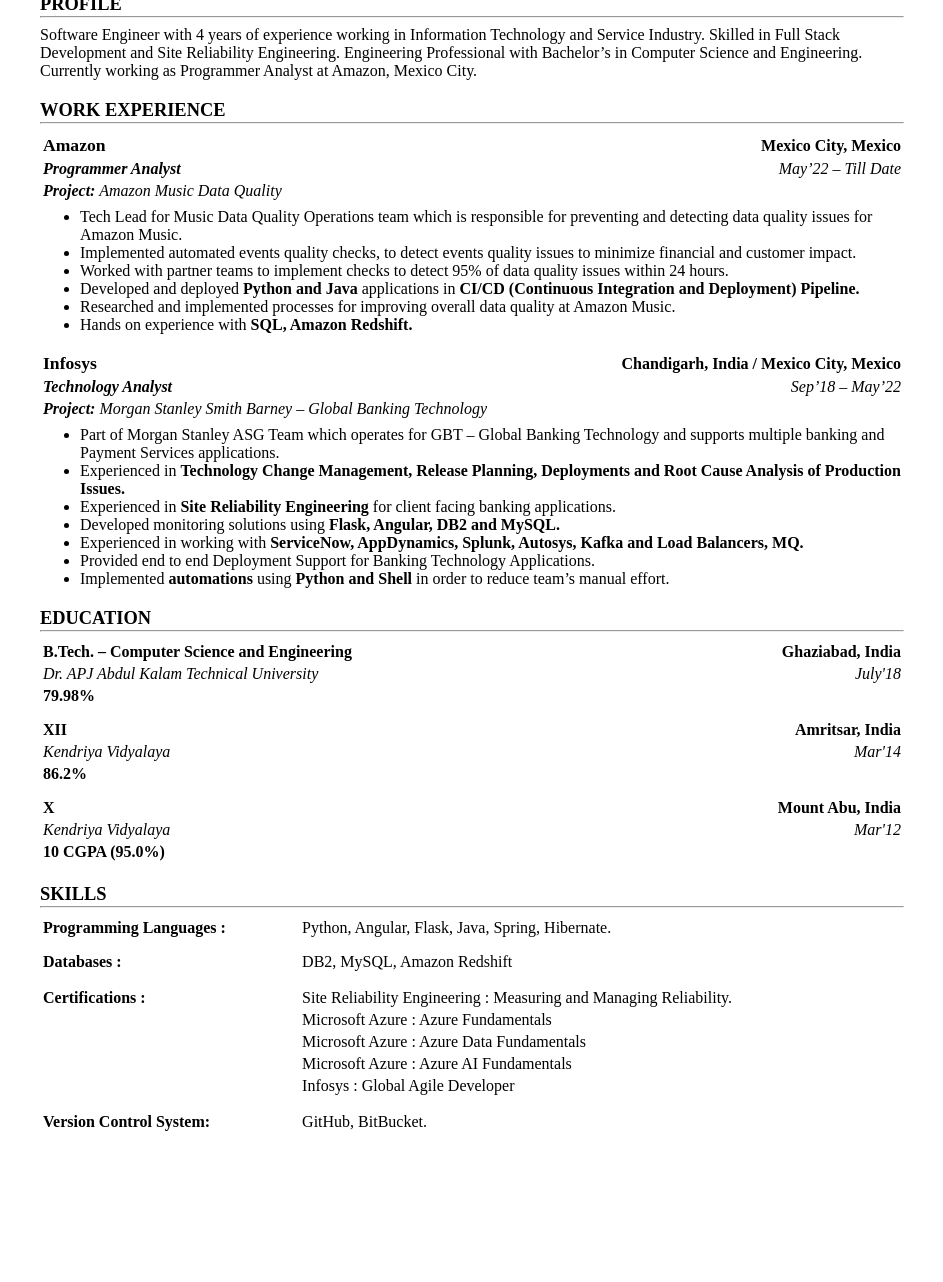
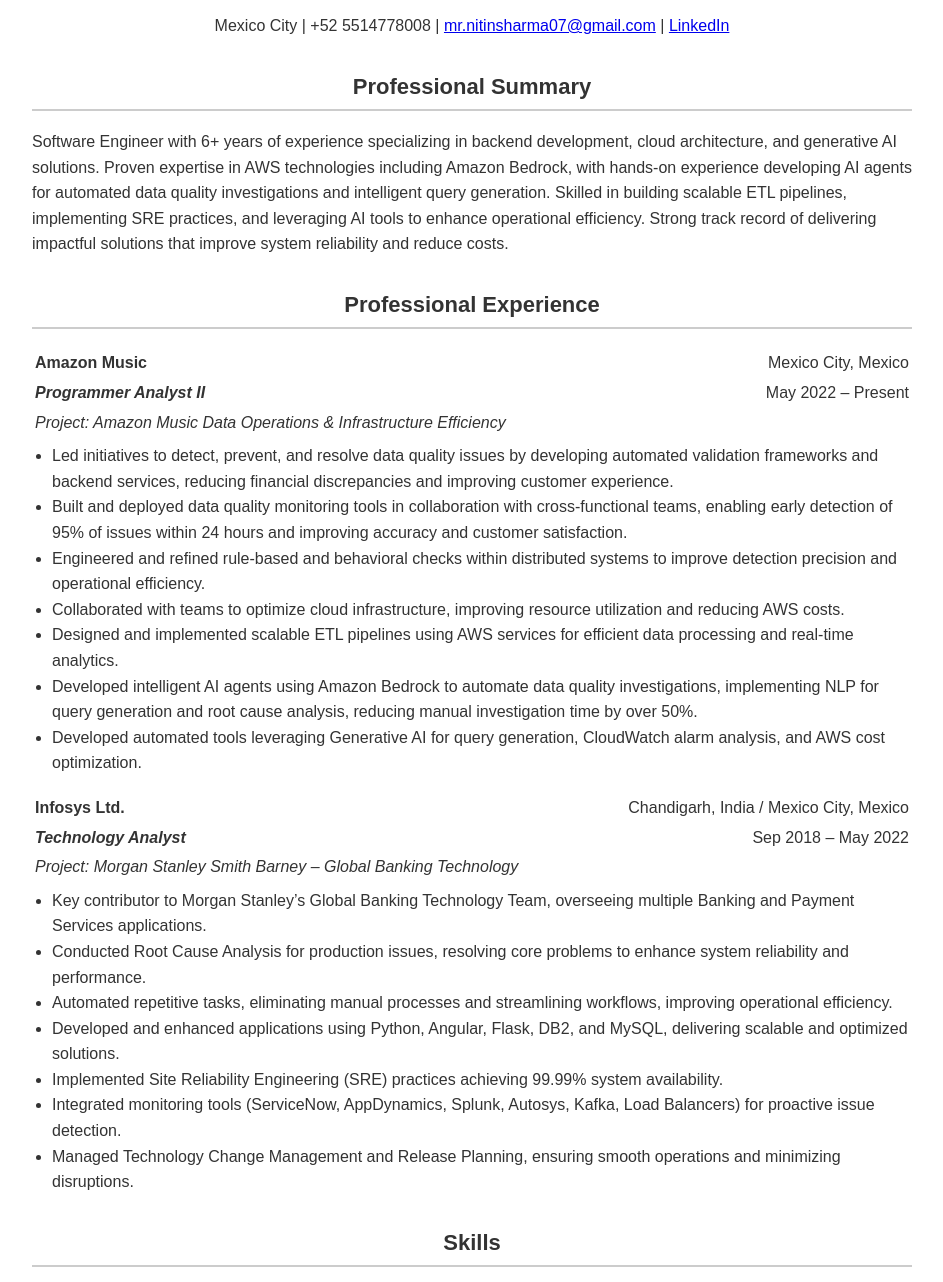
Before and after one commit to nitinsharma74/cv, a plain HTML site: page index.html in a window 1280 px wide. Shown: the part 107-1389 px from the top of the page, without its empty margins (168-1111 px from the left). Before the commit the page ends 1257 px from the top, so only its background shows below. Drawn offline with Linux system fonts and the light colour scheme.

Commit message:
Update index.html

```diff
--- a/index.html
+++ b/index.html
@@ -1,202 +1,151 @@
 <!DOCTYPE html>
-<html lang="en" dir="ltr">
+<html lang="en">
 
 <head>
-    <meta charset="utf-8">
+    <meta charset="UTF-8">
     <title>Nitin Sharma</title>
     <style>
-        div {
-            padding-right: 80px;
-            padding-left: 80px;
+        body {
+            font-family: Arial, sans-serif;
+            line-height: 1.6;
+            margin: 40px 200px;
+            color: #333;
         }
 
-        body {
-            padding-right: 200px;
-            padding-left: 200px;
+        h1, h2 {
+            text-align: center;
         }
 
-        .content {
-            text-align: justify;
-            margin-top: 20px;
+        h1 {
+            font-size: 40px;
+            margin-bottom: 5px;
         }
 
-        .blank_row {
-            height: 10px;
-            background-color: #FFFFFF;
+        h2 {
+            font-size: 22px;
+            margin-top: 30px;
+            border-bottom: 2px solid #ccc;
+            padding-bottom: 5px;
+        }
+
+        p.contact {
+            text-align: center;
+            font-size: 16px;
+        }
+
+        ul {
+            margin-top: 5px;
+            padding-left: 20px;
+        }
+
+        table {
+            width: 100%;
+            margin-top: 10px;
+        }
+
+        td {
+            vertical-align: top;
+        }
+
+        .job-title {
+            font-style: italic;
+            font-weight: bold;
+        }
+
+        .project {
+            font-style: italic;
+        }
+
+        .section {
+            margin-top: 20px;
         }
     </style>
 </head>
 
 <body>
-    <p style="text-align: center;"><strong style="font-size: 40px;">Nitin Sharma</strong><br>
-        Mexico City | +52 5542758200 | <a href="mailto: mr.nitinsharma07@gmail.com">mr.nitinsharma07@gmail.com</a> | <a
-            href="https://www.linkedin.com/in/nitinsharma74/">LinkedIn</a></p>
 
-    <p class="content">
-        <strong style="font-size: 115%;">PROFILE</strong>
-        <hr style="margin-top: -15px;">
-        Software Engineer with 4 years of experience working in Information Technology and Service Industry.
-        Skilled in Full Stack Development and Site Reliability Engineering.
-        Engineering Professional with Bachelor’s in Computer Science and Engineering.
-        Currently working as Programmer Analyst at Amazon, Mexico City.
+    <h1>Nitin Sharma</h1>
+    <p class="contact">
+        Mexico City | +52 5514778008 |
+        <a href="mailto:mr.nitinsharma07@gmail.com">mr.nitinsharma07@gmail.com</a> |
+        <a href="https://www.linkedin.com/in/nitinsharma74/">LinkedIn</a>
     </p>
 
-    <p class="content">
-        <strong style="font-size: 115%;">WORK EXPERIENCE</strong>
-        <hr style="margin-top: -15px;">
-    <table style="width:100%">
+    <div class="section">
+        <h2>Professional Summary</h2>
+        <p>
+            Software Engineer with 6+ years of experience specializing in backend development, cloud architecture, and generative AI solutions. Proven expertise in AWS technologies including Amazon Bedrock, with hands-on experience developing AI agents for automated data quality investigations and intelligent query generation. Skilled in building scalable ETL pipelines, implementing SRE practices, and leveraging AI tools to enhance operational efficiency. Strong track record of delivering impactful solutions that improve system reliability and reduce costs.
+        </p>
+    </div>
+
+    <div class="section">
+        <h2>Professional Experience</h2>
+        <table>
             <tr>
-            <td><strong style="font-size: 110%;">Amazon</strong></td>
-            <td style="text-align: right"><b>Mexico City, Mexico</b></td>
+                <td><strong>Amazon Music</strong></td>
+                <td style="text-align:right;">Mexico City, Mexico</td>
             </tr>
             <tr>
-            <td><em><strong>Programmer Analyst</strong></em></td>
-            <td style="text-align: right"><em>May’22 – Till Date</em></td>
+                <td class="job-title">Programmer Analyst II</td>
+                <td style="text-align:right;">May 2022 – Present</td>
             </tr>
             <tr>
-            <td><em><strong>Project:</strong> Amazon Music Data Quality</em></td>
-            <td></td>
+                <td class="project">Project: Amazon Music Data Operations & Infrastructure Efficiency</td>
             </tr>
         </table>
-    <ul style="margin-top: 5px;">
-        <li>Tech Lead for Music Data Quality Operations team which is responsible for preventing and detecting data
-            quality issues for Amazon Music.</li>
-        <li>Implemented automated events quality checks, to detect events quality issues to minimize financial and
-            customer impact.</li>
-        <li>Worked with partner teams to implement checks to detect 95% of data quality issues within 24 hours.</li>
-        <li>Developed and deployed <strong>Python and Java</strong> applications in <strong>CI/CD (Continuous
-                Integration and Deployment) Pipeline.</strong></li>
-        <li>Researched and implemented processes for improving overall data quality at Amazon Music.</li>
-        <li>Hands on experience with <strong>SQL, Amazon Redshift.</strong></li>
+        <ul>
+            <li>Led initiatives to detect, prevent, and resolve data quality issues by developing automated validation frameworks and backend services, reducing financial discrepancies and improving customer experience.</li>
+            <li>Built and deployed data quality monitoring tools in collaboration with cross-functional teams, enabling early detection of 95% of issues within 24 hours and improving accuracy and customer satisfaction.</li>
+            <li>Engineered and refined rule-based and behavioral checks within distributed systems to improve detection precision and operational efficiency.</li>
+            <li>Collaborated with teams to optimize cloud infrastructure, improving resource utilization and reducing AWS costs.</li>
+            <li>Designed and implemented scalable ETL pipelines using AWS services for efficient data processing and real-time analytics.</li>
+            <li>Developed intelligent AI agents using Amazon Bedrock to automate data quality investigations, implementing NLP for query generation and root cause analysis, reducing manual investigation time by over 50%.</li>
+            <li>Developed automated tools leveraging Generative AI for query generation, CloudWatch alarm analysis, and AWS cost optimization.</li>
         </ul>
 
-    <table style="width:100%">
+        <table>
             <tr>
-            <td><strong style="font-size: 110%;">Infosys</strong></td>
-            <td style="text-align: right"><b>Chandigarh, India / Mexico City, Mexico</b></td>
+                <td><strong>Infosys Ltd.</strong></td>
+                <td style="text-align:right;">Chandigarh, India / Mexico City, Mexico</td>
             </tr>
             <tr>
-            <td><em><strong>Technology Analyst</strong></em></td>
-            <td style="text-align: right"><em>Sep’18 – May’22</em></td>
+                <td class="job-title">Technology Analyst</td>
+                <td style="text-align:right;">Sep 2018 – May 2022</td>
             </tr>
             <tr>
-            <td><em><strong>Project:</strong> Morgan Stanley Smith Barney – Global Banking Technology</em></td>
-            <td></td>
+                <td class="project">Project: Morgan Stanley Smith Barney – Global Banking Technology</td>
             </tr>
         </table>
-    <ul style="margin-top: 5px;">
-        <li>Part of Morgan Stanley ASG Team which operates for GBT – Global Banking Technology and supports multiple
-            banking and Payment Services applications.</li>
-        <li>Experienced in <strong>Technology Change Management, Release Planning, Deployments and Root Cause Analysis
-                of Production Issues.</strong></li>
-        <li>Experienced in <strong>Site Reliability Engineering</strong> for client facing banking applications.</li>
-        <li>Developed monitoring solutions using <strong>Flask, Angular, DB2 and MySQL.</strong></li>
-        <li>Experienced in working with <strong>ServiceNow, AppDynamics, Splunk, Autosys, Kafka and Load Balancers,
-                MQ.</strong></li>
-        <li>Provided end to end Deployment Support for Banking Technology Applications.</li>
-        <li>Implemented <strong>automations</strong> using <strong>Python and Shell</strong> in order to reduce team’s
-            manual effort.</li>
+        <ul>
+            <li>Key contributor to Morgan Stanley’s Global Banking Technology Team, overseeing multiple Banking and Payment Services applications.</li>
+            <li>Conducted Root Cause Analysis for production issues, resolving core problems to enhance system reliability and performance.</li>
+            <li>Automated repetitive tasks, eliminating manual processes and streamlining workflows, improving operational efficiency.</li>
+            <li>Developed and enhanced applications using Python, Angular, Flask, DB2, and MySQL, delivering scalable and optimized solutions.</li>
+            <li>Implemented Site Reliability Engineering (SRE) practices achieving 99.99% system availability.</li>
+            <li>Integrated monitoring tools (ServiceNow, AppDynamics, Splunk, Autosys, Kafka, Load Balancers) for proactive issue detection.</li>
+            <li>Managed Technology Change Management and Release Planning, ensuring smooth operations and minimizing disruptions.</li>
         </ul>
-    </p>
+    </div>
 
-    <p class="content">
-        <strong style="font-size: 115%;">EDUCATION</strong>
-        <hr style="margin-top: -15px;">
-    <table style="width:100%">
-        <tr>
-            <td><b>B.Tech. – Computer Science and Engineering</b></td>
-            <td style="text-align: right"><b>Ghaziabad, India</b></td>
-        </tr>
-        <tr>
-            <td><em>Dr. APJ Abdul Kalam Technical University</em></td>
-            <td style="text-align: right"><em>July'18</em></td>
-        </tr>
-        <tr>
-            <td><b>79.98%</b></td>
-            <td></td>
-        </tr>
-        <tr class="blank_row">
-            <td colspan="2"></td>
-        </tr>
-        <tr>
-            <td><b>XII</b></td>
-            <td style="text-align: right"><b>Amritsar, India</b></td>
-        </tr>
-        <tr>
-            <td><em>Kendriya Vidyalaya</em></td>
-            <td style="text-align: right"><em>Mar'14</em></td>
-        </tr>
-        <tr>
-            <td><b>86.2%</b></td>
-            <td></td>
-        </tr>
-        <tr class="blank_row">
-            <td colspan="2"></td>
-        </tr>
-        <tr>
-            <td><b>X</b></td>
-            <td style="text-align: right"><b>Mount Abu, India</b></td>
-        </tr>
-        <tr>
-            <td><em>Kendriya Vidyalaya</em></td>
-            <td style="text-align: right"><em>Mar'12</em></td>
-        </tr>
-        <tr>
-            <td><b>10 CGPA (95.0%)</b></td>
-            <td></td>
-        </tr>
+    <div class="section">
+        <h2>Skills</h2>
+        <ul>
+            <li><strong>AI/ML & Generative AI:</strong> Amazon Bedrock, SageMaker, AI Agent Development, NLP</li>
+            <li><strong>Programming Languages:</strong> Python, Java, TypeScript, SQL</li>
+            <li><strong>Cloud & Infrastructure:</strong> AWS (Lambda, S3, SQS, SNS, RDS, Athena, QuickSight, EventBridge, Kinesis, EMR), CloudFormation</li>
+            <li><strong>Web Technologies:</strong> React, Angular, Flask</li>
+            <li><strong>Monitoring & Analytics:</strong> CloudWatch, AppDynamics, Splunk</li>
+            <li><strong>Databases:</strong> MySQL, DB2, PostgreSQL</li>
+            <li><strong>Version Control:</strong> Git, GitHub, BitBucket</li>
+        </ul>
+    </div>
 
+    <div class="section">
+        <h2>Education</h2>
+        <ul>
+            <li>B.Tech, Computer Science and Engineering | Dr. APJ Abdul Kalam Technical University | 2018</li>
+        </ul>
+    </div>
 
-    </table>
-
-    </p>
-
-    <p class="content">
-        <strong style="font-size: 115%;">SKILLS</strong>
-        <hr style="margin-top: -15px;">
-    <table style="width:100%">
-        <tr>
-            <td><strong>Programming Languages : </strong></td>
-            <td style="text-align: left">Python, Angular, Flask, Java, Spring, Hibernate.</td>
-        </tr>
-        <tr class="blank_row">
-            <td colspan="2"></td>
-        </tr>
-        <tr>
-            <td><strong>Databases : </strong></td>
-            <td style="text-align: left">DB2, MySQL, Amazon Redshift</td>
-        </tr>
-        <tr>
-        <tr class="blank_row">
-            <td colspan="2"></td>
-        </tr>
-        <td rowspan="5" VALIGN=TOP><strong>Certifications : </strong> </td>
-        <td>Site Reliability Engineering : Measuring and Managing Reliability.</td>
-        </tr>
-        <tr>
-            <td>Microsoft Azure : Azure Fundamentals</td>
-        </tr>
-        <tr>
-            <td>Microsoft Azure : Azure Data Fundamentals</td>
-        </tr>
-        <tr>
-            <td>Microsoft Azure : Azure AI Fundamentals</td>
-        </tr>
-        <tr>
-            <td>Infosys : Global Agile Developer</td>
-        </tr>
-        <tr>
-        <tr class="blank_row">
-            <td colspan="2"></td>
-        </tr>
-
-        <tr>
-            <td><strong>Version Control System: </strong></td>
-            <td style="text-align: left">GitHub, BitBucket.</td>
-        </tr>
-    </table>
-
-    </p>
 </body>
-
 </html>
```
Lines whose indentation alone changed are shown as unchanged.
